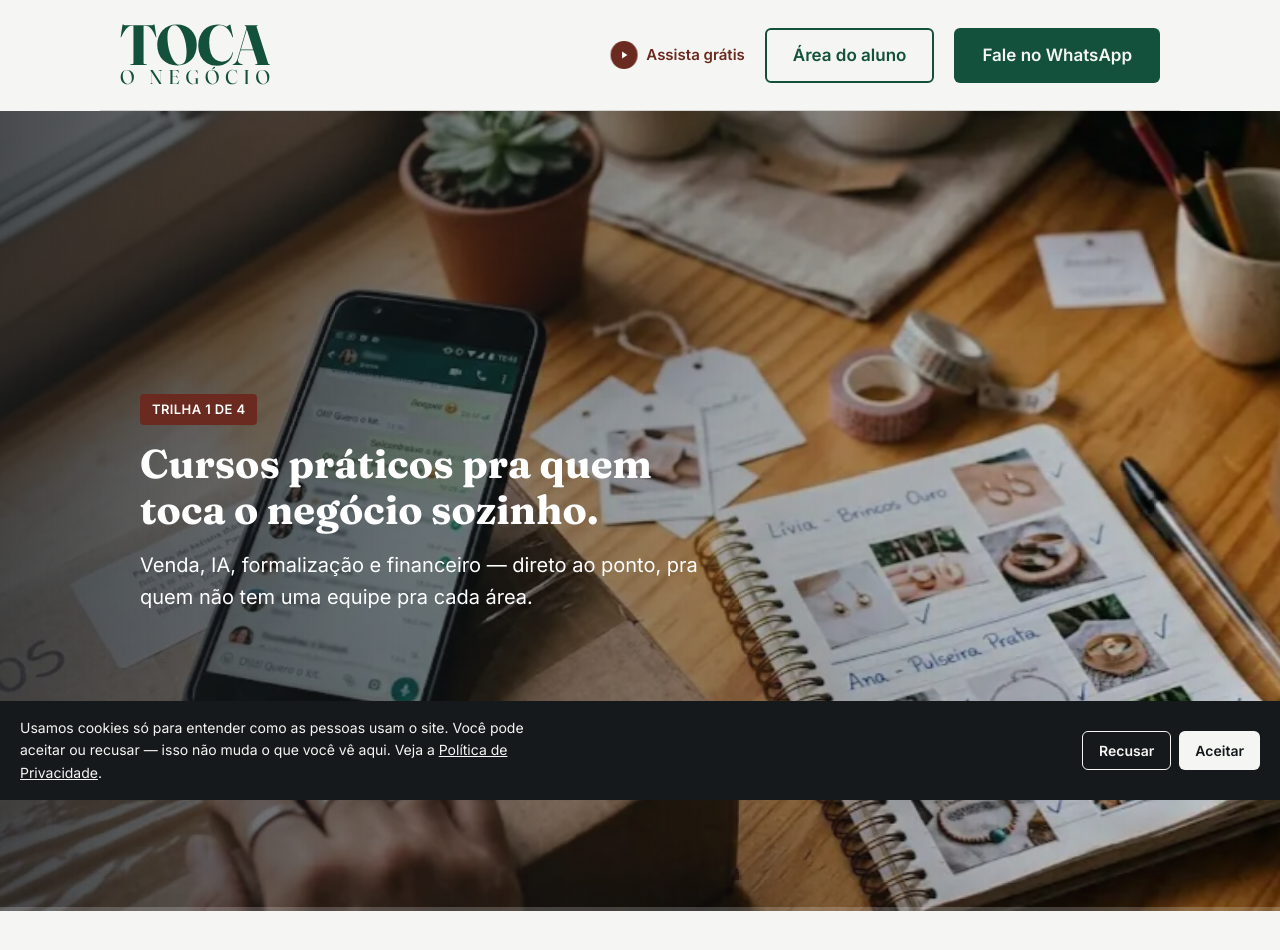
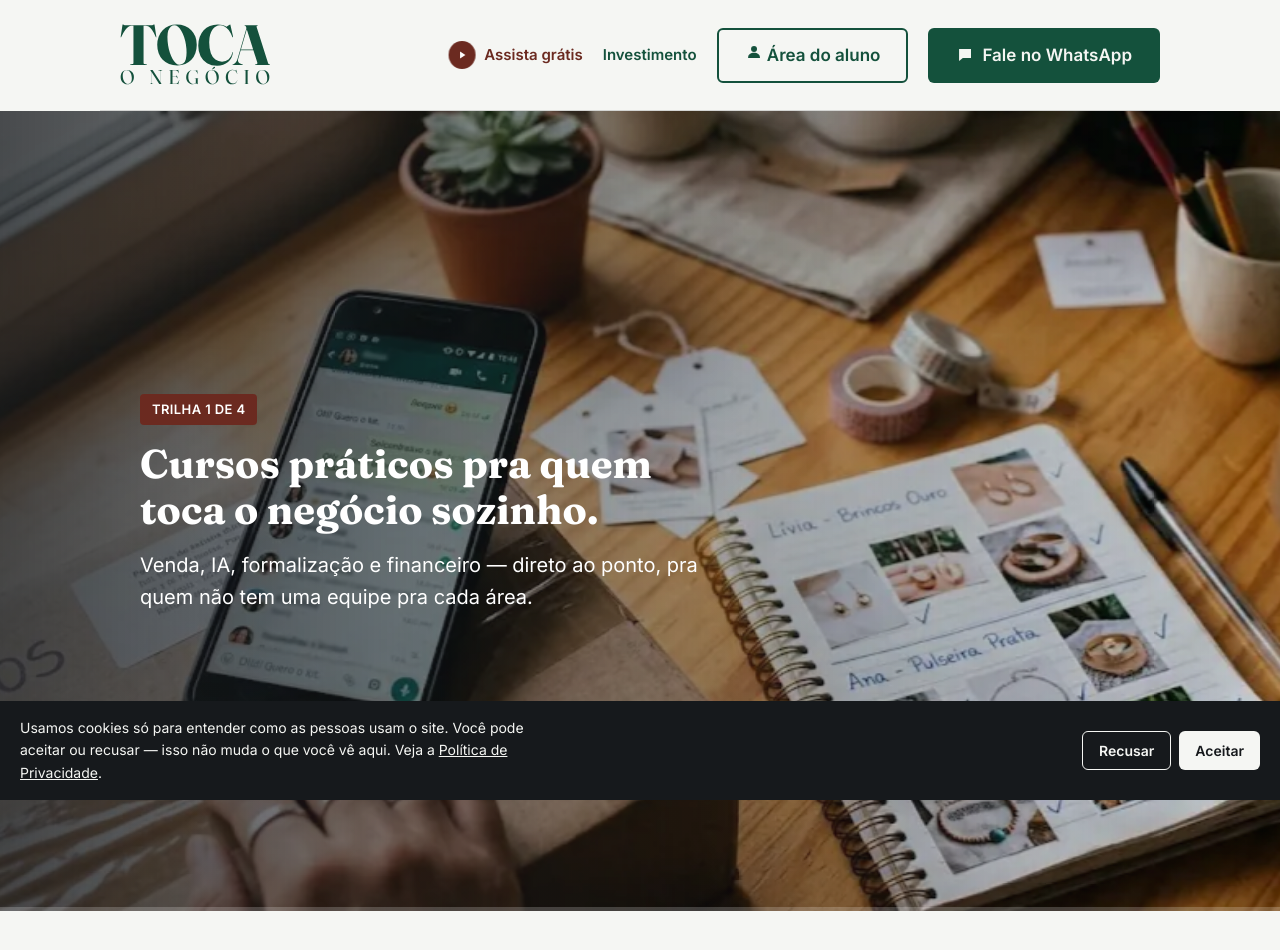
Before and after one commit to gregoryams84-lang/site-toca-o-negocio, a website: page index.html in a window 1280 px wide. Shown: the top 950 px of the page. Drawn offline with nearby package versions, Linux system fonts and the light colour scheme.

Commit message:
feat: add Investimento header link and animated 3D icons to Area do aluno / Fale no WhatsApp

```diff
--- a/css/estilo.css
+++ b/css/estilo.css
@@ -543,6 +543,37 @@ p {
   flex-wrap: wrap;
 }
 
+.cabecalho-link {
+  color: var(--verde);
+  font-weight: 600;
+  text-decoration: none;
+  font-size: 15px;
+}
+
+.botao-com-icone {
+  display: inline-flex;
+  align-items: center;
+  gap: 8px;
+}
+
+.botao-icone {
+  width: 18px;
+  height: 18px;
+  flex-shrink: 0;
+  display: inline-flex;
+  perspective: 200px;
+  animation: cabecalho-girar-3d 3.5s linear infinite;
+}
+
+.botao-icone svg {
+  width: 100%;
+  height: 100%;
+}
+
+.cabecalho-link:hover {
+  text-decoration: underline;
+}
+
 .cabecalho-aula-gratis {
   display: inline-flex;
   align-items: center;
--- a/index.html
+++ b/index.html
@@ -70,8 +70,24 @@
         </span>
         Assista grátis
       </a>
-      <a class="botao-secundario" href="atividades/entrar.html">Área do aluno</a>
-      <a class="botao" href="#contato">Fale no WhatsApp</a>
+      <a class="cabecalho-link" href="#precos">Investimento</a>
+      <a class="botao-secundario botao-com-icone" href="atividades/entrar.html">
+        <span class="botao-icone">
+          <svg viewBox="0 0 24 24" fill="currentColor" aria-hidden="true">
+            <circle cx="12" cy="8" r="4"/>
+            <path d="M4 20 C4 15 7.5 13 12 13 C16.5 13 20 15 20 20 Z"/>
+          </svg>
+        </span>
+        Área do aluno
+      </a>
+      <a class="botao botao-com-icone" href="#contato">
+        <span class="botao-icone">
+          <svg viewBox="0 0 24 24" fill="currentColor" aria-hidden="true">
+            <path d="M4 4 H20 V16 H9 L4 20 Z"/>
+          </svg>
+        </span>
+        Fale no WhatsApp
+      </a>
     </div>
   </header>
 
```
